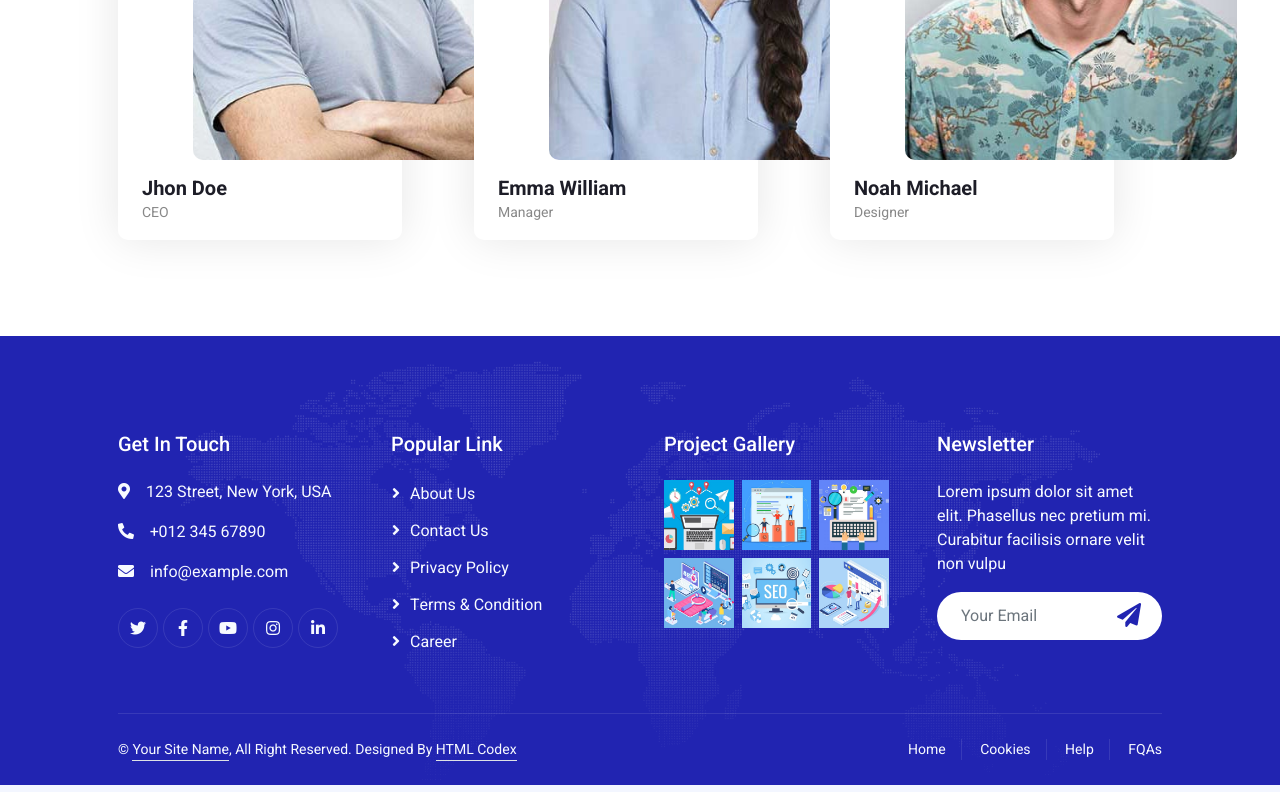
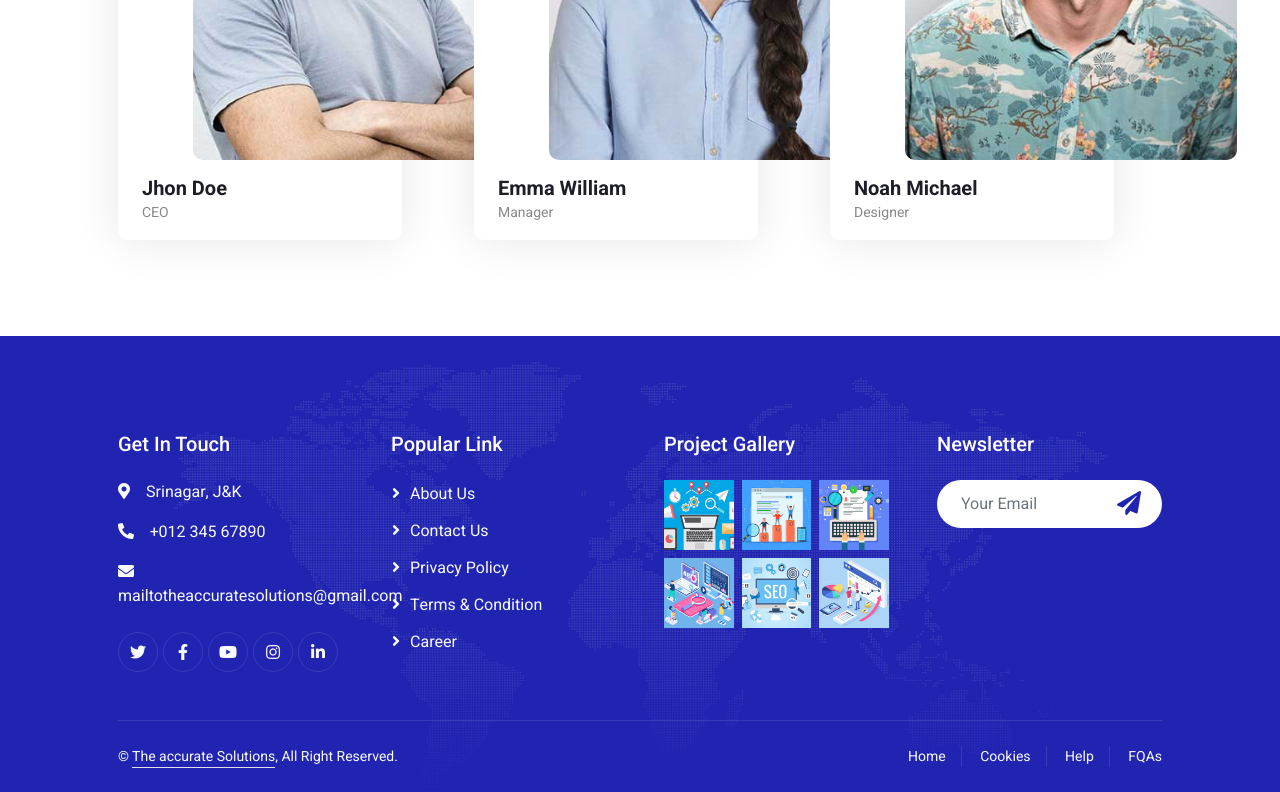
Before and after one commit to acedash/theaccuratesolutions, a plain HTML site: page index.html in a window 1280 px wide. Shown: the part 3804-4596 px from the top of the page. Drawn offline with nearby package versions, Linux system fonts and the light colour scheme.

Commit message:
removed erros

```diff
--- a/index.html
+++ b/index.html
@@ -453,9 +453,9 @@
                 <div class="row g-5">
                     <div class="col-md-6 col-lg-3">
                         <h5 class="text-white mb-4">Get In Touch</h5>
-                        <p><i class="fa fa-map-marker-alt me-3"></i>123 Street, New York, USA</p>
+                        <p><i class="fa fa-map-marker-alt me-3"></i>Srinagar, J&K</p>
                         <p><i class="fa fa-phone-alt me-3"></i>+012 345 67890</p>
-                        <p><i class="fa fa-envelope me-3"></i>info@example.com</p>
+                        <p><i class="fa fa-envelope me-3"></i>mailtotheaccuratesolutions@gmail.com</p>
                         <div class="d-flex pt-2">
                             <a class="btn btn-outline-light btn-social" href=""><i class="fab fa-twitter"></i></a>
                             <a class="btn btn-outline-light btn-social" href=""><i class="fab fa-facebook-f"></i></a>
@@ -497,7 +497,7 @@
                     </div>
                     <div class="col-md-6 col-lg-3">
                         <h5 class="text-white mb-4">Newsletter</h5>
-                        <p>Lorem ipsum dolor sit amet elit. Phasellus nec pretium mi. Curabitur facilisis ornare velit non vulpu</p>
+                        <p></p>
                         <div class="position-relative w-100 mt-3">
                             <input class="form-control border-0 rounded-pill w-100 ps-4 pe-5" type="text" placeholder="Your Email" style="height: 48px;">
                             <button type="button" class="btn shadow-none position-absolute top-0 end-0 mt-1 me-2"><i class="fa fa-paper-plane text-primary fs-4"></i></button>
@@ -509,10 +509,10 @@
                 <div class="copyright">
                     <div class="row">
                         <div class="col-md-6 text-center text-md-start mb-3 mb-md-0">
-                            &copy; <a class="border-bottom" href="#">Your Site Name</a>, All Right Reserved.
+                            &copy; <a class="border-bottom" href="#">The accurate Solutions</a>, All Right Reserved.
 
-							<!--/*** This template is free as long as you keep the footer author’s credit link/attribution link/backlink. If you'd like to use the template without the footer author’s credit link/attribution link/backlink, you can purchase the Credit Removal License from "https://htmlcodex.com/credit-removal". Thank you for your support. ***/-->
-							Designed By <a class="border-bottom" href="https://htmlcodex.com">HTML Codex</a>
+							<!--/*** This template is free as long as you keep the footer author’s credit link/attribution link/backlink. If you'd like to use the template without the footer author’s credit link/attribution link/backlink, you can purchase the Credit Removal License from "https://htmlcodex.com/credit-removal".. ***/-->
+							<!-- Designed By <a class="border-bottom" href="https://htmlcodex.com">HTML Codex</a> -->
                         </div>
                         <div class="col-md-6 text-center text-md-end">
                             <div class="footer-menu">
```
